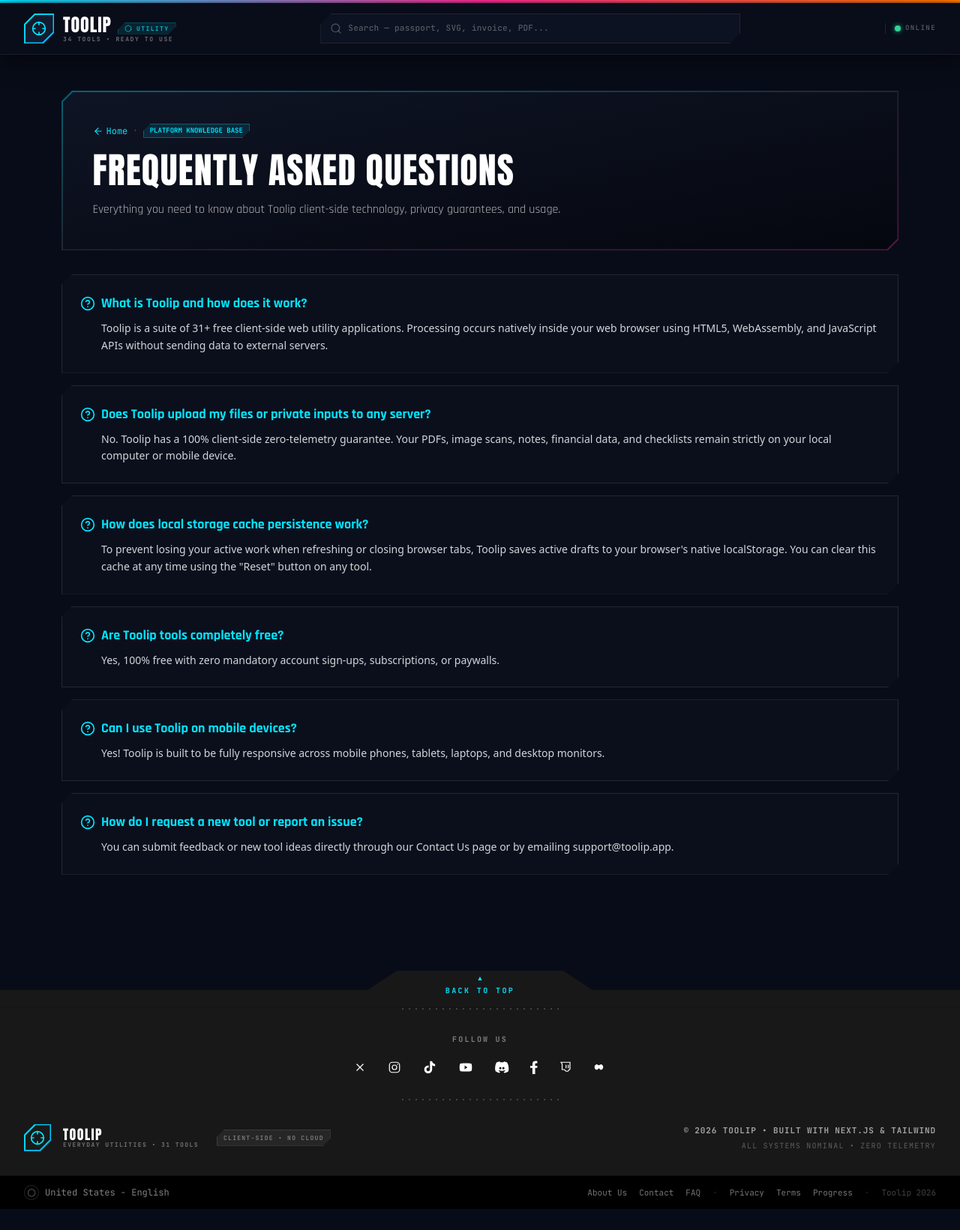
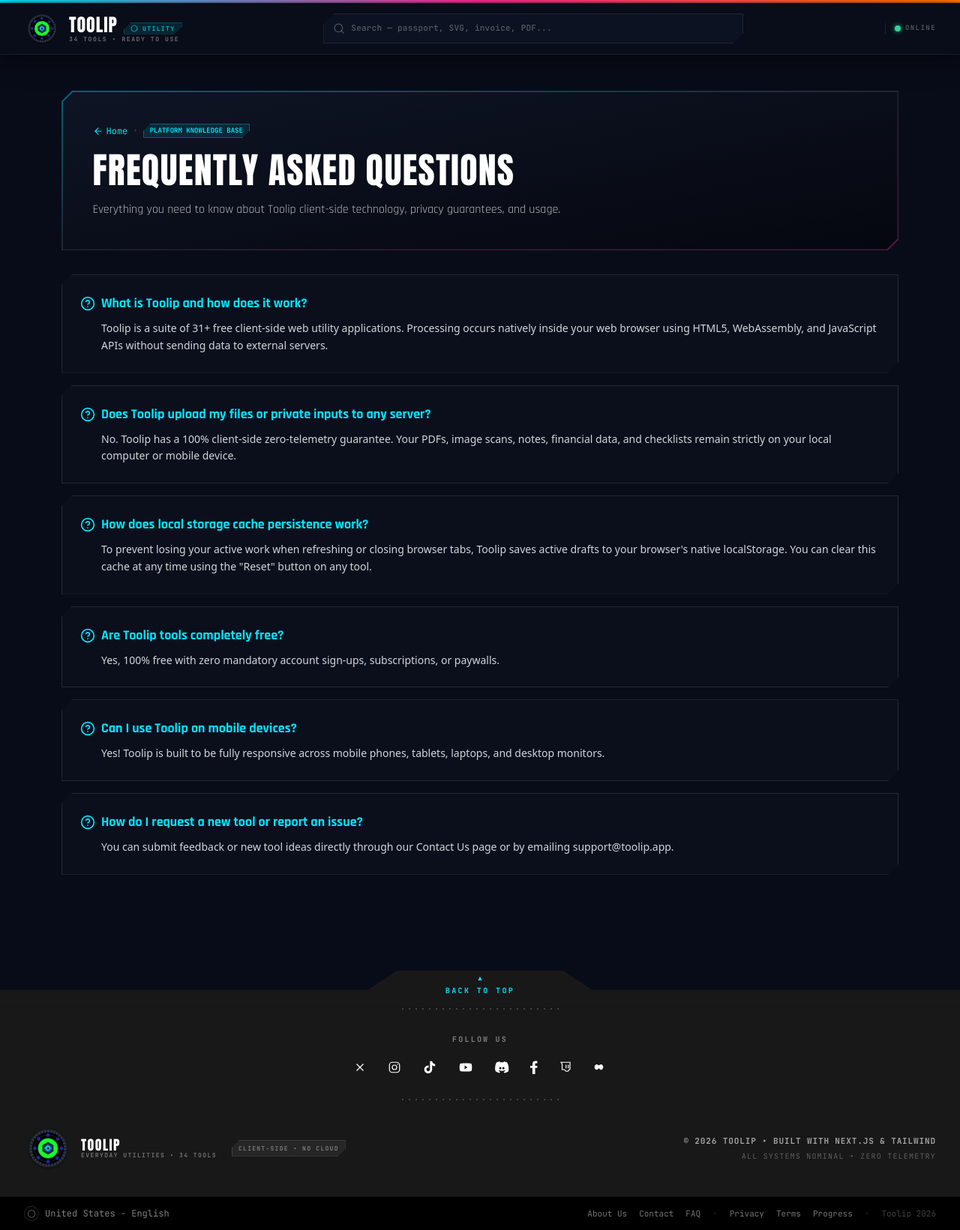
Before and after one commit to himesh220002/Toolip, a Next.js app: page /faq in a window 1280 px wide. Shown: the whole page at 75% size. Before the commit the page ends 1613 px from the top, so only its background shows below. Built offline with nearby package versions, Linux system fonts and the light colour scheme; no server answers.

Commit message:
feat: update branding by replacing logo icons with new SVG assets in Navbar and Footer components.

```diff
--- a/src/app/layout.tsx
+++ b/src/app/layout.tsx
@@ -52,6 +52,11 @@ export const metadata: Metadata = {
         alt: 'Toolip Utilities Platform',
       },
     ],
+  },
+  icons: {
+    icon: '/images/Tooliplogo.svg',
+    shortcut: '/images/Tooliplogo.svg',
+    apple: '/images/Tooliplogo.svg',
   },
   twitter: {
     card: 'summary_large_image',
--- a/src/components/Footer.tsx
+++ b/src/components/Footer.tsx
@@ -2,7 +2,7 @@
 
 import React from 'react';
 import Link from 'next/link';
-import { Crosshair } from 'lucide-react';
+import Image from 'next/image';
 
 export const Footer: React.FC = () => {
   const scrollToTop = () => {
@@ -57,22 +57,22 @@ export const Footer: React.FC = () => {
                 <svg width="18" height="18" viewBox="0 0 24 24" fill="none" stroke="currentColor" strokeWidth="1.6"><rect x="3" y="3" width="18" height="18" rx="5" /><circle cx="12" cy="12" r="4" /><circle cx="17.5" cy="6.5" r="1" fill="currentColor" stroke="none" /></svg>
               </a>
               <a href="#" aria-label="TikTok" className="text-white hover:text-halo-cyan transition-colors">
-                <svg width="20" height="20" viewBox="0 0 24 24" fill="currentColor"><path d="M19.59 6.69a4.83 4.83 0 0 1-3.77-4.25V2h-3.45v13.67a2.89 2.89 0 0 1-2.88 2.5 2.89 2.89 0 0 1-2.89-2.89 2.89 2.89 0 0 1 2.89-2.89c.28 0 .54.04.79.1V8.93a6.27 6.27 0 0 0-.79-.05 6.34 6.34 0 0 0-6.34 6.34 6.34 6.34 0 0 0 6.34 6.34 6.34 6.34 0 0 0 6.34-6.34V8.75a8.2 8.2 0 0 0 4.76 1.52V6.84a4.82 4.82 0 0 1-1-.15z"/></svg>
+                <svg width="20" height="20" viewBox="0 0 24 24" fill="currentColor"><path d="M19.59 6.69a4.83 4.83 0 0 1-3.77-4.25V2h-3.45v13.67a2.89 2.89 0 0 1-2.88 2.5 2.89 2.89 0 0 1-2.89-2.89 2.89 2.89 0 0 1 2.89-2.89c.28 0 .54.04.79.1V8.93a6.27 6.27 0 0 0-.79-.05 6.34 6.34 0 0 0-6.34 6.34 6.34 6.34 0 0 0 6.34 6.34 6.34 6.34 0 0 0 6.34-6.34V8.75a8.2 8.2 0 0 0 4.76 1.52V6.84a4.82 4.82 0 0 1-1-.15z" /></svg>
               </a>
               <a href="#" aria-label="YouTube" className="text-white hover:text-halo-cyan transition-colors">
                 <svg width="20" height="18" viewBox="0 0 24 24" fill="none"><path d="M23 12s0-3.5-.45-5.18a2.5 2.5 0 0 0-1.76-1.76C18.6 4.6 12 4.6 12 4.6s-6.6 0-8.79.46A2.5 2.5 0 0 0 1.45 6.82C1 8.5 1 12 1 12s0 3.5.45 5.18a2.5 2.5 0 0 0 1.76 1.76c2.19.46 8.79.46 8.79.46s6.6 0 8.79-.46a2.5 2.5 0 0 0 1.76-1.76C23 15.5 23 12 23 12z" fill="currentColor" /><path d="M10 15.5l5-3.5-5-3.5v7z" fill="#1A1A1A" /></svg>
               </a>
               <a href="#" aria-label="Discord" className="text-white hover:text-halo-cyan transition-colors">
-                <svg width="20" height="20" viewBox="0 0 24 24" fill="currentColor"><path d="M20.6 4.1a19.5 19.5 0 0 0-4.8-1.5.4.4 0 0 0-.4.2 14 14 0 0 0-.6 1.2A18 18 0 0 0 9.4 4c-.2-.4-.4-.9-.6-1.2a.4.4 0 0 0-.4-.2A19.5 19.5 0 0 0 3.6 4.1a.4.4 0 0 0-.2.3A19 19 0 0 0 2 18.1a.4.4 0 0 0 .1.3A19.7 19.7 0 0 0 8 21a.4.4 0 0 0 .4-.2l1-1.3a.4.4 0 0 0-.2-.6A13 13 0 0 1 7 18c0-.2.1-.4.3-.5l.6-.6a.4.4 0 0 1 .4 0 10.6 10.6 0 0 0 8 0 .4.4 0 0 1 .4 0l.6.6c.2.1.3.3.3.5a13 13 0 0 1-2.2 1c-.2 0-.4.2-.2.6l1 1.3c0 .2.2.4.4.2a19.7 19.7 0 0 0 5.9-2.6.4.4 0 0 0 .1-.3A19 19 0 0 0 20.8 4.4a.4.4 0 0 0-.2-.3zM9.7 15.3c-1 0-1.8-.9-1.8-2s.8-2 1.8-2 1.8.9 1.8 2-.8 2-1.8 2zm4.9 0c-1 0-1.8-.9-1.8-2s.8-2 1.8-2 1.8.9 1.8 2-.8 2-1.8 2z"/></svg>
+                <svg width="20" height="20" viewBox="0 0 24 24" fill="currentColor"><path d="M20.6 4.1a19.5 19.5 0 0 0-4.8-1.5.4.4 0 0 0-.4.2 14 14 0 0 0-.6 1.2A18 18 0 0 0 9.4 4c-.2-.4-.4-.9-.6-1.2a.4.4 0 0 0-.4-.2A19.5 19.5 0 0 0 3.6 4.1a.4.4 0 0 0-.2.3A19 19 0 0 0 2 18.1a.4.4 0 0 0 .1.3A19.7 19.7 0 0 0 8 21a.4.4 0 0 0 .4-.2l1-1.3a.4.4 0 0 0-.2-.6A13 13 0 0 1 7 18c0-.2.1-.4.3-.5l.6-.6a.4.4 0 0 1 .4 0 10.6 10.6 0 0 0 8 0 .4.4 0 0 1 .4 0l.6.6c.2.1.3.3.3.5a13 13 0 0 1-2.2 1c-.2 0-.4.2-.2.6l1 1.3c0 .2.2.4.4.2a19.7 19.7 0 0 0 5.9-2.6.4.4 0 0 0 .1-.3A19 19 0 0 0 20.8 4.4a.4.4 0 0 0-.2-.3zM9.7 15.3c-1 0-1.8-.9-1.8-2s.8-2 1.8-2 1.8.9 1.8 2-.8 2-1.8 2zm4.9 0c-1 0-1.8-.9-1.8-2s.8-2 1.8-2 1.8.9 1.8 2-.8 2-1.8 2z" /></svg>
               </a>
               <a href="#" aria-label="Facebook" className="text-white hover:text-halo-cyan transition-colors">
-                <svg width="10" height="18" viewBox="0 0 10 18" fill="currentColor"><path d="M6.5 18V9.8h2.7l.4-2.9H6.5V4.9c0-.8.3-1.4 1.6-1.4h1.3V.7S8.2.5 7 .5C4.5.5 2.9 2 2.9 4.6V6.9H0v2.9h2.9V18h3.6z"/></svg>
+                <svg width="10" height="18" viewBox="0 0 10 18" fill="currentColor"><path d="M6.5 18V9.8h2.7l.4-2.9H6.5V4.9c0-.8.3-1.4 1.6-1.4h1.3V.7S8.2.5 7 .5C4.5.5 2.9 2 2.9 4.6V6.9H0v2.9h2.9V18h3.6z" /></svg>
               </a>
               <a href="#" aria-label="Twitch" className="text-white hover:text-halo-cyan transition-colors">
                 <svg width="18" height="18" viewBox="0 0 24 24" fill="none" stroke="currentColor" strokeWidth="1.6"><path d="M4 3l2 3v10h4l3 3h3l4-4V3H4z" /><path d="M13 8v5M17 8v5" strokeWidth="1.6" strokeLinecap="round" /></svg>
               </a>
               <a href="#" aria-label="Bluesky" className="text-white hover:text-halo-cyan transition-colors">
-                <svg width="18" height="16" viewBox="0 0 24 20" fill="currentColor"><path d="M12 9.5c-1.2-2.2-4.5-6.3-7.5-4.3C1.1 7.2 2 12.5 4.8 14c2.2 1.2 3.3-.3 4.2-1.7.3-.5 1.7-.5 2 0 .9 1.4 2 2.9 4.2 1.7 2.8-1.5 3.7-6.8.3-8.8-3-2-6.3 2.1-7.5 4.3z"/></svg>
+                <svg width="18" height="16" viewBox="0 0 24 20" fill="currentColor"><path d="M12 9.5c-1.2-2.2-4.5-6.3-7.5-4.3C1.1 7.2 2 12.5 4.8 14c2.2 1.2 3.3-.3 4.2-1.7.3-.5 1.7-.5 2 0 .9 1.4 2 2.9 4.2 1.7 2.8-1.5 3.7-6.8.3-8.8-3-2-6.3 2.1-7.5 4.3z" /></svg>
               </a>
             </div>
           </div>
@@ -89,15 +89,19 @@ export const Footer: React.FC = () => {
           {/* Bottom brand row — Toolip only */}
           <div className="flex flex-col sm:flex-row items-center justify-between gap-6 pb-7 sm:pb-8">
             {/* Left: Toolip */}
-            <Link href="/" className="flex items-center gap-4 hover:opacity-90 transition-opacity">
-              <div className="h-9 w-9 clip-chamfer bg-gradient-to-br from-halo-cyan to-halo-electric p-[1.5px] shadow-halo">
-                <div className="h-full w-full clip-chamfer bg-[#1A1A1A] flex items-center justify-center">
-                  <Crosshair className="h-5 w-5 text-halo-cyan" />
-                </div>
+            <Link href="/" className="flex items-center gap-3 shrink-0 hover:opacity-90 transition-opacity">
+              <div className="relative h-16 w-16 rounded-xl  flex items-center justify-center shrink-0">
+                <Image
+                  src="/images/Tooliplogo.svg"
+                  alt="Toolip Logo"
+                  width={32}
+                  height={32}
+                  className="h-full w-full object-contain"
+                />
               </div>
               <div className="leading-none">
                 <div className="font-display text-[18px] tracking-[0.08em] text-white">TOOLIP</div>
-                <div className="font-mono text-[8px] tracking-[0.18em] font-bold text-white/40">EVERYDAY UTILITIES • 31 TOOLS</div>
+                <div className="font-mono text-[8px] tracking-[0.18em] font-bold text-white/40">EVERYDAY UTILITIES • 34 TOOLS</div>
               </div>
               <span className="hidden sm:inline-flex ml-2 px-2 py-1 bg-white/[0.06] border border-white/10 clip-chamfer-sm font-mono text-[8px] tracking-[0.16em] font-bold text-white/40">
                 CLIENT-SIDE • NO CLOUD
--- a/src/components/Navbar.tsx
+++ b/src/components/Navbar.tsx
@@ -2,8 +2,9 @@
 
 import React, { useState, useEffect, useCallback } from 'react';
 import Link from 'next/link';
+import Image from 'next/image';
 import { useCurrentContext } from '@/context/CurrentContext';
-import { Search, Crosshair, Hexagon, LogOut, ChevronDown, UserCheck } from 'lucide-react';
+import { Search, Hexagon, LogOut, ChevronDown, UserCheck } from 'lucide-react';
 
 export const Navbar: React.FC = () => {
   const { searchQuery, setSearchQuery } = useCurrentContext();
@@ -60,10 +61,15 @@ export const Navbar: React.FC = () => {
 
             {/* Left: Brand */}
             <Link href="/" className="flex items-center gap-3 shrink-0 hover:opacity-90 transition-opacity">
-              <div className="relative h-9 w-9 sm:h-10 sm:w-10 clip-chamfer bg-gradient-to-br from-halo-cyan to-halo-electric p-[1.5px] shadow-halo shrink-0">
-                <div className="h-full w-full clip-chamfer bg-gunmetal-700 flex items-center justify-center">
-                  <Crosshair className="h-5 w-5 text-halo-cyan" />
-                </div>
+              <div className="relative h-9 w-9 sm:h-12 sm:w-12 flex items-center justify-center shrink-0">
+                <Image
+                  src="/images/Tooliplogo.svg"
+                  alt="Toolip Logo"
+                  width={36}
+                  height={36}
+                  className="h-full w-full object-contain"
+                  priority
+                />
               </div>
               <div className="leading-none">
                 <div className="flex items-baseline gap-2">
```
Also changed, not shown: public/images/Tooliplogo.svg (added), public/images/Tooliplogo1.svg (added).
